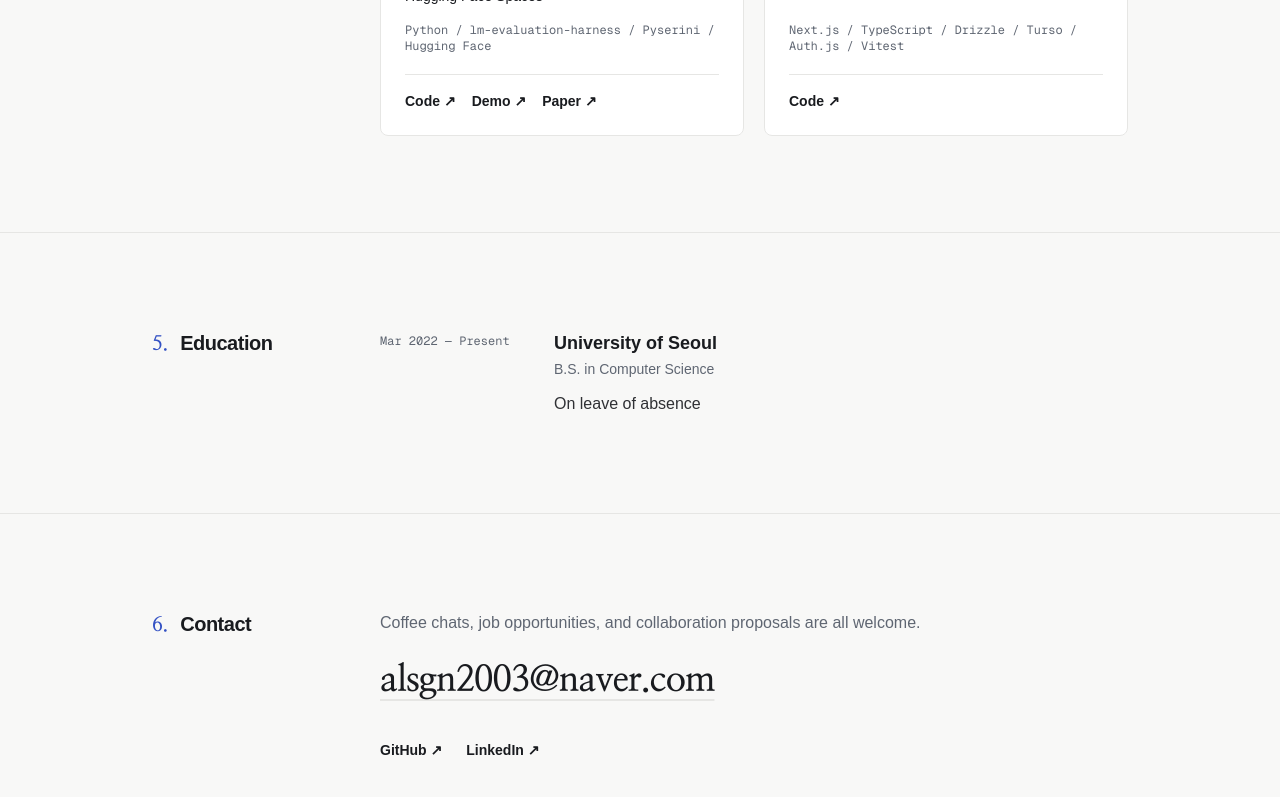
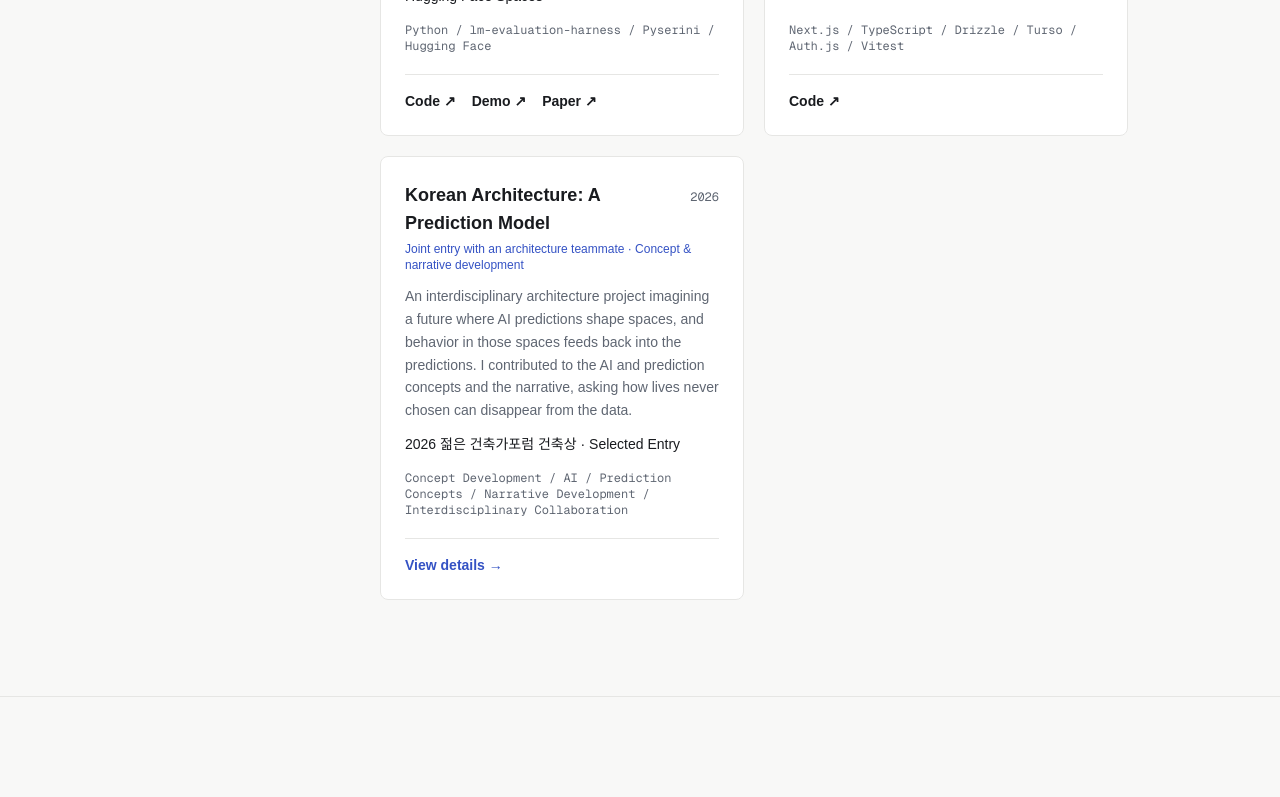
Before and after one commit to hoorangyee/about-minhu, a Next.js app: page /en in a window 1280 px wide. Shown: the part 5677-6474 px from the top of the page. Built offline with nearby package versions, Linux system fonts and the light colour scheme; a web font is replaced by a local one.

Commit message:
feat: 건축 공모전 입선 협업 프로젝트 추가

```diff
--- a/src/components/project-detail.tsx
+++ b/src/components/project-detail.tsx
@@ -1,5 +1,6 @@
 import type { Diagram, Project, ProjectDetail } from "@/types/portfolio";
 import type { Locale } from "@/i18n/config";
+import { ui } from "@/i18n/ui";
 import { DiagramView } from "@/components/diagram/diagram";
 
 export function ProjectDetailView({
@@ -55,8 +56,18 @@ export function ProjectDetailView({
       ))}
 
       <p className="mt-7 border-t border-line pt-4 font-mono text-xs text-muted">
-        {project.techStack.join(" / ")}
+        {(project.roles ?? project.techStack).join(" / ")}
       </p>
+      {project.bookUrl && (
+        <a
+          href={project.bookUrl}
+          target="_blank"
+          rel="noreferrer"
+          className="mt-4 inline-block text-sm font-semibold text-accent transition-colors hover:text-ink"
+        >
+          {ui[locale].projects.book}
+        </a>
+      )}
     </div>
   );
 }
--- a/src/components/sections/projects.tsx
+++ b/src/components/sections/projects.tsx
@@ -33,6 +33,7 @@ function CardBody({
     { url: project.githubUrl, label: dict.code },
     { url: project.demoUrl, label: dict.demo },
     { url: project.paperUrl, label: dict.paper },
+    { url: project.bookUrl, label: dict.book },
   ].filter((l): l is { url: string; label: string } => Boolean(l.url));
 
   return (
@@ -51,7 +52,7 @@ function CardBody({
       <p className="row-start-3 mt-3 text-sm leading-relaxed text-muted">{project.description}</p>
       {project.impact && <p className="row-start-4 mt-3 text-sm font-medium">{project.impact}</p>}
       <p className="row-start-5 mt-4 self-end font-mono text-xs text-muted">
-        {project.techStack.join(" / ")}
+        {(project.roles ?? project.techStack).join(" / ")}
       </p>
       <div className="row-start-6 mt-5 flex gap-4 self-end border-t border-line pt-4 text-sm">
         {action ??
--- a/src/data/en/project-details.ts
+++ b/src/data/en/project-details.ts
@@ -1,6 +1,37 @@
 import type { ProjectDetail } from "@/types/portfolio";
 
 export const projectDetails: Record<string, ProjectDetail> = {
+  "architecture-prediction-model": {
+    lead: "A joint entry with an architecture teammate. I contributed from a CS/AI perspective to the core idea, prediction-system concepts, narrative, and presentation logic. My architecture teammate led the architectural design.",
+    sections: [
+      {
+        heading: "The question",
+        body: [
+          "A thought experiment taking a future of fully predictable human behavior to its extreme. It asks not only whether AI predictions are accurate, but how environments designed around those predictions influence human choice.",
+        ],
+      },
+      {
+        heading: "A self-reinforcing prediction loop",
+        body: [
+          "AI predicts behavior, spaces are designed around those predictions, and people live within them. Their behavior becomes data that reinforces the original predictions: prediction → spatial design → behavior → data → prediction.",
+          "Lives that were never chosen leave no trace in that data. The project questions whether high prediction accuracy describes the range of possible lives, or reflects choices narrowed by an environment built around the predictions.",
+        ],
+      },
+      {
+        heading: "My role and collaboration",
+        body: [
+          "I helped clarify the core idea and problem framing, develop the AI and prediction-system concepts, and structure the feedback-loop argument. Working with my architecture teammate, I reviewed the narrative and presentation logic and provided feedback.",
+          "The collaboration brought a developer’s understanding of data and system feedback into architecture. My contribution was to examine the relationship between observed behavior and the choices an environment allows, and explain the conditions under which a technology operates and affects people.",
+        ],
+      },
+      {
+        heading: "Competition result",
+        body: [
+          "Our joint entry was selected in the 2026 젊은 건축가포럼 건축상 (입선 / Selected Entry).",
+        ],
+      },
+    ],
+  },
   "crm-web-migration": {
     lead: "A long-running migration of the desktop CRM's core screens to the web, starting with the reservation calendar and ending with a repeatable pattern applied to three more screens.",
     sections: [
--- a/src/data/en/projects.ts
+++ b/src/data/en/projects.ts
@@ -115,4 +115,17 @@ export const projects: Project[] = [
     techStack: ["Next.js", "TypeScript", "Drizzle", "Turso", "Auth.js", "Vitest"],
     ...linksOf("Woodshed"),
   },
+  {
+    title: "Korean Architecture: A Prediction Model",
+    slug: "architecture-prediction-model",
+    group: "personal",
+    context: "Joint entry with an architecture teammate · Concept & narrative development",
+    period: "2026",
+    description:
+      "An interdisciplinary architecture project imagining a future where AI predictions shape spaces, and behavior in those spaces feeds back into the predictions. I contributed to the AI and prediction concepts and the narrative, asking how lives never chosen can disappear from the data.",
+    impact: "2026 젊은 건축가포럼 건축상 · Selected Entry",
+    techStack: [],
+    roles: ["Concept Development", "AI / Prediction Concepts", "Narrative Development", "Interdisciplinary Collaboration"],
+    bookUrl: "https://a5124-architecture-book.vercel.app",
+  },
 ];
--- a/src/data/project-details.ts
+++ b/src/data/project-details.ts
@@ -1,6 +1,35 @@
 import type { ProjectDetail } from "@/types/portfolio";
 
 export const projectDetails: Record<string, ProjectDetail> = {
+  "architecture-prediction-model": {
+    lead: "건축 전공 팀원과 공동 출품한 작품으로, CS/AI 관점에서 핵심 아이디어와 예측 시스템의 개념, 서사·발표 논리 구성에 기여했습니다. 건축 설계는 건축 전공 팀원이 주도했습니다.",
+    sections: [
+      {
+        heading: "문제의식",
+        body: [
+          "AI가 인간의 행동을 모두 예측할 수 있다는 미래를 극단적으로 가정한 사고 실험입니다. 예측의 정확성뿐 아니라 예측을 바탕으로 설계한 환경이 인간의 선택에 어떤 영향을 주는지 질문합니다.",
+        ],
+      },
+      {
+        heading: "예측이 스스로를 증명하는 구조",
+        body: [
+          "AI가 행동을 예측하면 그 예측에 맞춰 공간을 설계합니다. 사람들이 그 안에서 생활하며 만든 행동 데이터는 다시 예측 시스템으로 들어가 기존 예측을 강화합니다. 예측 → 공간 설계 → 행동 → 데이터 → 예측이라는 피드백 루프가 작품의 핵심 논리입니다.",
+          "이 순환에서 실제로 선택하지 않은 다른 삶의 가능성은 데이터에 남지 않습니다. 따라서 높은 예측 정확도가 가능한 삶을 충분히 설명하는지, 혹은 예측에 맞춘 환경이 선택의 범위를 좁힌 결과인지 구분해야 한다는 문제를 제기합니다.",
+        ],
+      },
+      {
+        heading: "역할과 협업",
+        body: [
+          "프로젝트의 핵심 아이디어와 문제의식을 정리하고 AI·예측 시스템의 개념 및 피드백 루프의 논리를 함께 구성했습니다. 건축 전공 팀원과 논의하며 작품의 서사와 발표 논리를 검토하고 피드백했습니다.",
+          "개발자로서 데이터와 시스템의 순환 구조를 분석하는 사고를 건축이라는 다른 영역에 적용한 협업입니다. 예측 모델이 관측한 행동과 환경이 허용한 선택의 관계를 검토하며, 기술이 작동하는 조건과 그 영향을 설명하는 데 기여했습니다.",
+        ],
+      },
+      {
+        heading: "출품 결과",
+        body: ["2026 젊은 건축가포럼 건축상에서 입선했습니다."],
+      },
+    ],
+  },
   "crm-web-migration": {
     lead: "데스크톱 CRM의 핵심 업무 화면을 하나씩 웹으로 옮기는 전환 프로젝트로, 예약 현황판에서 시작해 화면 3종을 독립 웹 앱으로 이식하는 패턴을 확립하는 데까지 나아갔습니다.",
     sections: [
--- a/src/data/projects.ts
+++ b/src/data/projects.ts
@@ -111,4 +111,17 @@ export const projects: Project[] = [
     techStack: ["Next.js", "TypeScript", "Drizzle", "Turso", "Auth.js", "Vitest"],
     githubUrl: "https://github.com/hoorangyee/woodshed",
   },
+  {
+    title: "한국 건축: 예언 모델",
+    slug: "architecture-prediction-model",
+    group: "personal",
+    context: "건축 전공 팀원과 공동 출품 · 개념·서사 개발",
+    period: "2026",
+    description:
+      "AI의 예측이 공간을 설계하고, 그 공간에서의 행동이 다시 예측을 강화하는 미래를 가정한 건축 협업 프로젝트입니다. 선택하지 않은 삶의 가능성이 데이터에서 사라질 수 있다는 문제의식과 예측 시스템의 개념·발표 논리 구성에 기여했습니다.",
+    impact: "2026 젊은 건축가포럼 건축상 · 입선",
+    techStack: [],
+    roles: ["개념 개발", "AI·예측 시스템 구상", "서사 구성", "분야 간 협업"],
+    bookUrl: "https://a5124-architecture-book.vercel.app",
+  },
 ];
--- a/src/i18n/ui.ts
+++ b/src/i18n/ui.ts
@@ -18,10 +18,11 @@ export const ui = {
     },
     projects: {
       workGroup: "재직 중 수행",
-      personalGroup: "개인 · 오픈소스",
+      personalGroup: "개인 · 연구 · 협업",
       code: "코드 ↗",
       demo: "데모 ↗",
       paper: "논문 ↗",
+      book: "작품집 보기 ↗",
       privateNote: "사내 프로젝트 · 코드 비공개",
       detail: "자세히 보기",
       close: "닫기",
@@ -56,10 +57,11 @@ export const ui = {
     },
     projects: {
       workGroup: "At work",
-      personalGroup: "Personal · Open source",
+      personalGroup: "Personal · Research · Collaboration",
       code: "Code ↗",
       demo: "Demo ↗",
       paper: "Paper ↗",
+      book: "View project book ↗",
       privateNote: "Proprietary — code not public",
       detail: "View details",
       close: "Close",
--- a/src/types/portfolio.ts
+++ b/src/types/portfolio.ts
@@ -60,6 +60,8 @@ export interface Project {
   /** 성과·역할이 드러나는 한 줄 (선택) */
   impact?: string;
   techStack: string[];
+  roles?: string[];
+  bookUrl?: string;
   githubUrl?: string;
   demoUrl?: string;
   paperUrl?: string;
```
